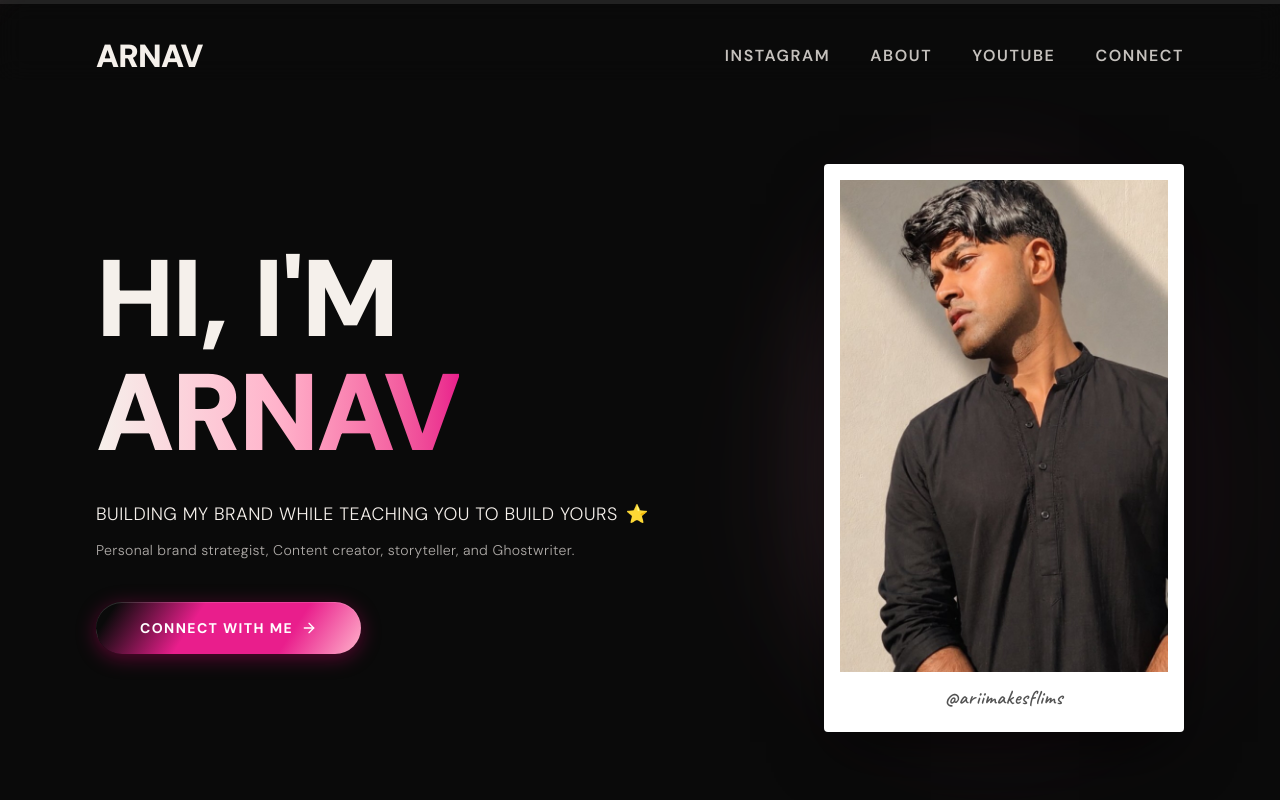
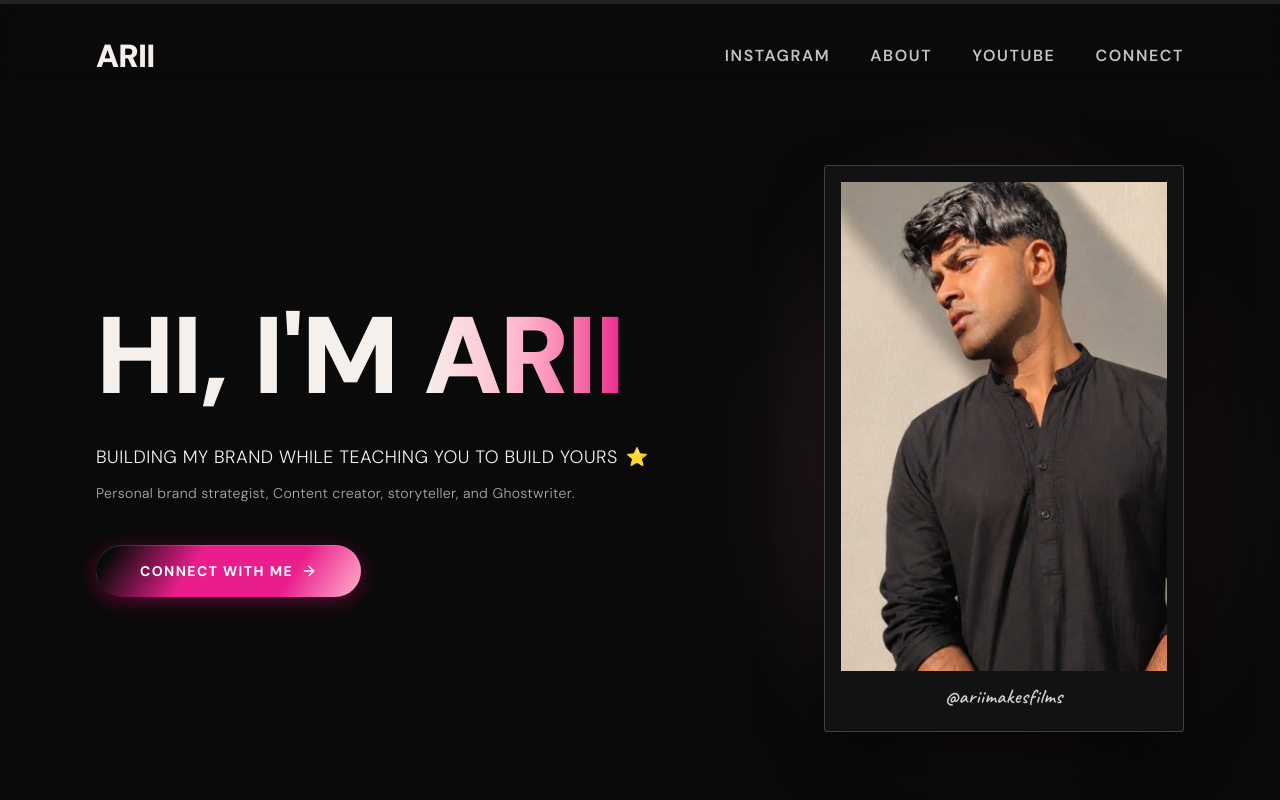
Before and after one commit to evanbose7/kamna-portfolio, a React (Vite) app: page / in a window 1280 px wide. Shown: the top 800 px of the page. Built offline with nearby package versions, Linux system fonts and the light colour scheme; a web font is replaced by a local one.

Commit message:
update-brand-name-from-arnav-to-arii-across-site

```diff
--- a/src/components/ConnectModal.jsx
+++ b/src/components/ConnectModal.jsx
@@ -6,7 +6,7 @@ export default function ConnectModal({ isOpen, onClose }) {
   if (!isOpen) return null;
 
   const instagramUrl = 'https://www.instagram.com/ariimakesfilms?igsh=a3JmMWJsM3duczEy&utm_source=qr';
-  const whatsappUrl = 'https://wa.me/917666837735?text=Hi%20Arnav!%20I%20saw%20your%20portfolio%20and%20would%20love%20to%20connect.';
+  const whatsappUrl = 'https://wa.me/917666837735?text=Hi%20ARII!%20I%20saw%20your%20portfolio%20and%20would%20love%20to%20connect.';
 
   return (
     <div className="fixed inset-0 z-[99999] flex items-end sm:items-center justify-center bg-black/80 backdrop-blur-md p-0 sm:p-6 animate-fadeIn">
--- a/src/components/Footer.jsx
+++ b/src/components/Footer.jsx
@@ -1,6 +1,5 @@
 import React from 'react';
-import { ExternalLink } from 'lucide-react';
-import { LinkedinIcon, InstagramIcon, YoutubeIcon, MediumIcon } from './Icons';
+import { InstagramIcon, YoutubeIcon } from './Icons';
 
 export default function Footer() {
   return (
@@ -13,10 +12,10 @@ export default function Footer() {
               href="#"
               className="font-black uppercase tracking-tight text-[#F5F0EB]/90 hover:text-[#E91E8C] transition-colors text-[clamp(1.5rem,4vw,2.5rem)]"
             >
-              ARNAV
+              ARII
             </a>
             <p className="max-w-xs font-light text-[#F5F0EB]/40 leading-relaxed text-[clamp(0.8rem,1.3vw,0.95rem)]">
-              Building my brand while teaching you to build yours.
+              Visuals & Storytelling. Bringing ideas to life through high quality content.
             </p>
           </div>
 
@@ -50,19 +49,16 @@ export default function Footer() {
               >
                 <InstagramIcon className="w-5 h-5" />
               </a>
-              <a>
+              <a
                 href="https://www.youtube.com/@Kidwithcrayons"
                 target="_blank"
                 rel="noopener noreferrer"
                 aria-label="YouTube"
                 className="text-[#F5F0EB]/40 hover:text-[#E91E8C] transition-colors"
+              >
+                <YoutubeIcon className="w-5 h-5" />
               </a>
-                <YoutubeIcon className="w-5 h-5" />
-
             </div>
-
-
-
           </div>
 
         </div>
@@ -70,7 +66,7 @@ export default function Footer() {
 
       <div className="border-t border-[#F5F0EB]/5 px-5 py-6 sm:px-8 md:px-10">
         <p className="text-center font-light text-[#F5F0EB]/30 uppercase tracking-widest text-[clamp(0.6rem,1vw,0.75rem)]">
-          © {new Date().getFullYear()} ARNAV. All rights reserved.
+          © {new Date().getFullYear()} ARII. All rights reserved.
         </p>
       </div>
     </footer>
--- a/src/components/Hero.jsx
+++ b/src/components/Hero.jsx
@@ -59,7 +59,7 @@ export default function Hero({ onOpenConnectModal }) {
               <span className="inline-block mr-[0.25em]">Hi,</span>
               <span className="inline-block mr-[0.25em]">I'm</span>
               <span className="inline-block bg-gradient-to-r from-[#F5F0EB] via-[#FFB3CB] to-[#E91E8C] bg-clip-text text-transparent">
-                Arnav
+                ARII
               </span>
             </h1>
           </div>
@@ -125,13 +125,13 @@ export default function Hero({ onOpenConnectModal }) {
 
             {/* White Polaroid Card with Tilt & Pop Toggle Animation */}
             <div
-              className={`relative bg-white p-4 shadow-[0_25px_60px_-15px_rgba(0,0,0,0.8)] rounded-sm transform transition-all duration-500 ease-out ${
+              className={`relative bg-[#121212] border border-white/20 p-4 shadow-[0_25px_60px_-15px_rgba(0,0,0,0.8)] rounded-sm transform transition-all duration-500 ease-out ${
                 isCardActive
                   ? 'rotate-3 scale-[1.04] translate-y-0 shadow-[0_35px_70px_-15px_rgba(233,30,140,0.4)]'
                   : 'rotate-0 scale-100 translate-y-0'
               }`}
             >
-              <div className="relative overflow-hidden aspect-[2/3] bg-[#F5F0EB]">
+              <div className="relative overflow-hidden aspect-[2/3] bg-[#0A0A0A]">
                 {isVideoMedia ? (
                   <video
                     src={mediaSrc}
@@ -145,15 +145,15 @@ export default function Hero({ onOpenConnectModal }) {
                 ) : (
                   <img
                     src={mediaSrc}
-                    alt="Arnav — Content Strategist"
+                    alt="ARII — Visuals & Storytelling"
                     className="w-full h-full object-cover object-center select-none"
                   />
                 )}
               </div>
 
               {/* Handwritten Polaroid Caption */}
-              <p className="text-center text-[#0A0A0A]/70 font-caveat text-xl pt-3 pb-1 tracking-wide font-semibold">
-                @ariimakesflims
+              <p className="text-center text-white/80 font-caveat text-xl pt-3 pb-1 tracking-wide font-semibold">
+                @ariimakesfilms
               </p>
             </div>
 
--- a/src/components/Navbar.jsx
+++ b/src/components/Navbar.jsx
@@ -17,7 +17,7 @@ export default function Navbar({ onOpenConnectModal }) {
         href="#"
         className="font-black uppercase tracking-tight text-[#F5F0EB] hover:text-[#E91E8C] transition-colors duration-200 text-[clamp(1.2rem,2.8vw,2rem)]"
       >
-        ARNAV
+        ARII
       </a>
 
       {/* Desktop Links */}
--- a/src/components/SplashLoader.jsx
+++ b/src/components/SplashLoader.jsx
@@ -28,7 +28,7 @@ export default function SplashLoader() {
       }`}
     >
       <div className="font-black uppercase tracking-tight text-[#F5F0EB]/90 text-[clamp(3rem,12vw,8rem)] animate-pulse">
-        ARNAV
+        ARII
       </div>
     </div>
   );
```
Also changed, not shown: index.html (+6 -6 lines).
